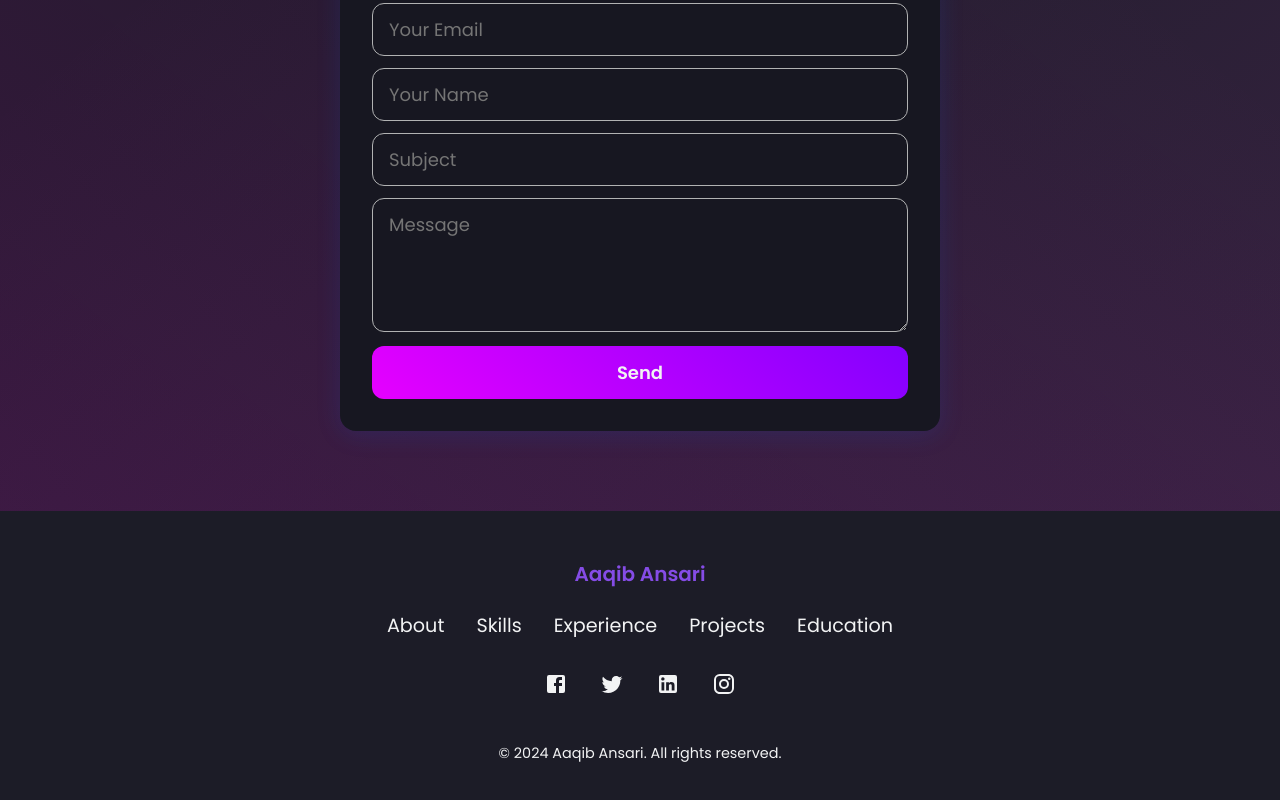
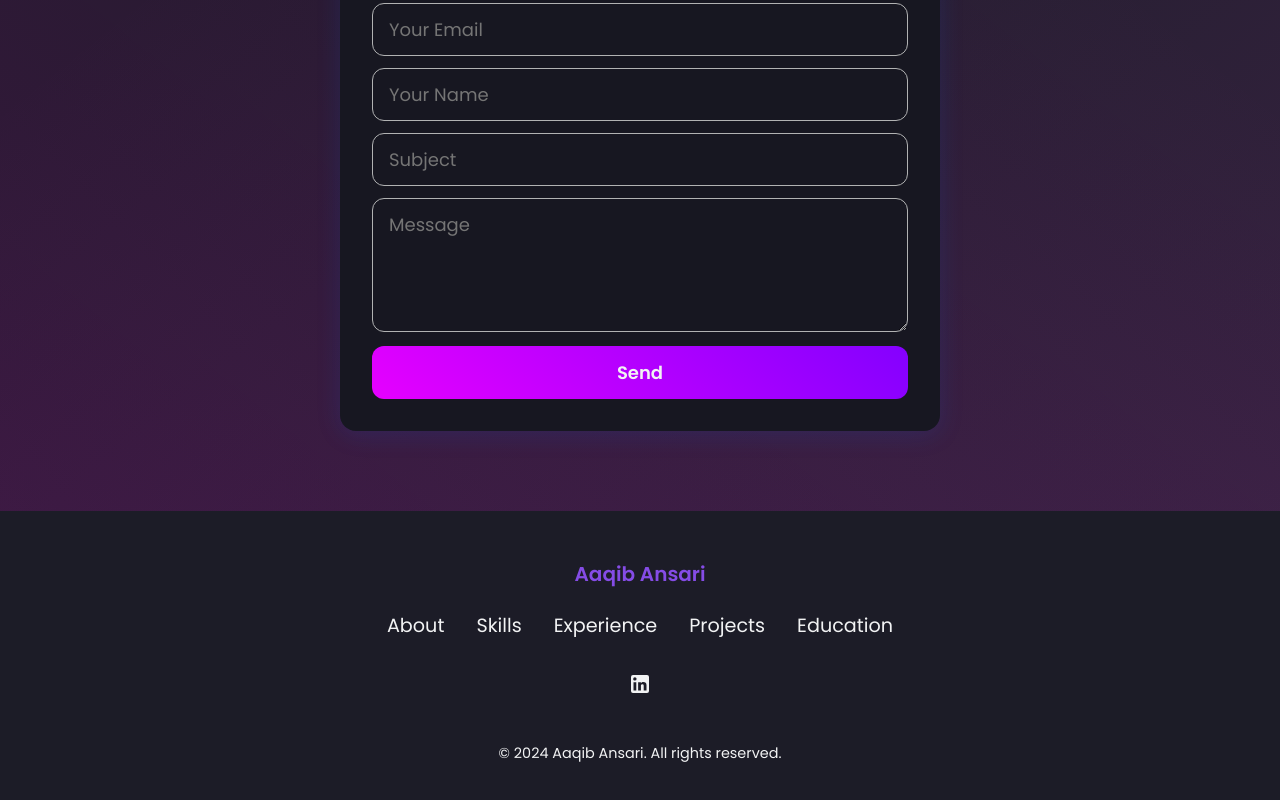
Before and after one commit to Aaqib-A/react-portpolio-2024, a React (Create React App) app: page / in a window 1280 px wide. Shown: the part 4304-5104 px from the top of the page. Built offline with nearby package versions, Linux system fonts and the light colour scheme.

Commit message:
updated footer

```diff
--- a/src/components/Footer/index.js
+++ b/src/components/Footer/index.js
@@ -97,10 +97,10 @@ function Footer() {
           <NavLink href="#education">Education</NavLink>
         </Nav>
         <SocialMediaIcons>
-          <SocialMediaIcon href={Bio.facebook} target="display"><FacebookIcon /></SocialMediaIcon>
-          <SocialMediaIcon href={Bio.twitter} target="display"><TwitterIcon /></SocialMediaIcon>
+          {/* <SocialMediaIcon href={Bio.facebook} target="display"><FacebookIcon /></SocialMediaIcon> */}
+          {/* <SocialMediaIcon href={Bio.twitter} target="display"><TwitterIcon /></SocialMediaIcon> */}
           <SocialMediaIcon href={Bio.linkedin} target="display"><LinkedInIcon /></SocialMediaIcon>
-          <SocialMediaIcon href={Bio.insta} target="display"><InstagramIcon /></SocialMediaIcon>
+          {/* <SocialMediaIcon href={Bio.insta} target="display"> <InstagramIcon /></SocialMediaIcon> */}
         </SocialMediaIcons>
         <Copyright>
           &copy; 2024 Aaqib Ansari. All rights reserved.
```
